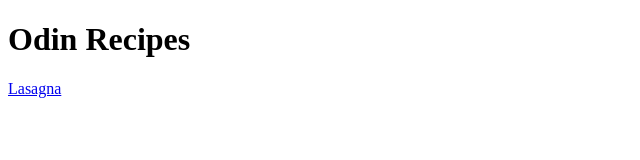
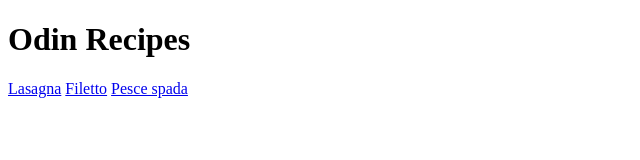
Before and after one commit to alessandrotor/odin-recipes, a plain HTML site: page index.html in a window 1280 px wide. Shown: the whole page, without its empty margins (0-640 px from the left). Drawn offline with Linux system fonts and the light colour scheme.

Commit message:
Aggiunt i link mancanti alle altre ricette

```diff
--- a/index.html
+++ b/index.html
@@ -7,6 +7,8 @@
 </head>
 <h1>Odin Recipes</h1>
 <a href="recipes/lasagna.html">Lasagna</a>
+<a href="recipes/filetto.html">Filetto</a>
+<a href="recipes/pesce_spada.html">Pesce spada</a>
 <body>
 
 </body>
```
